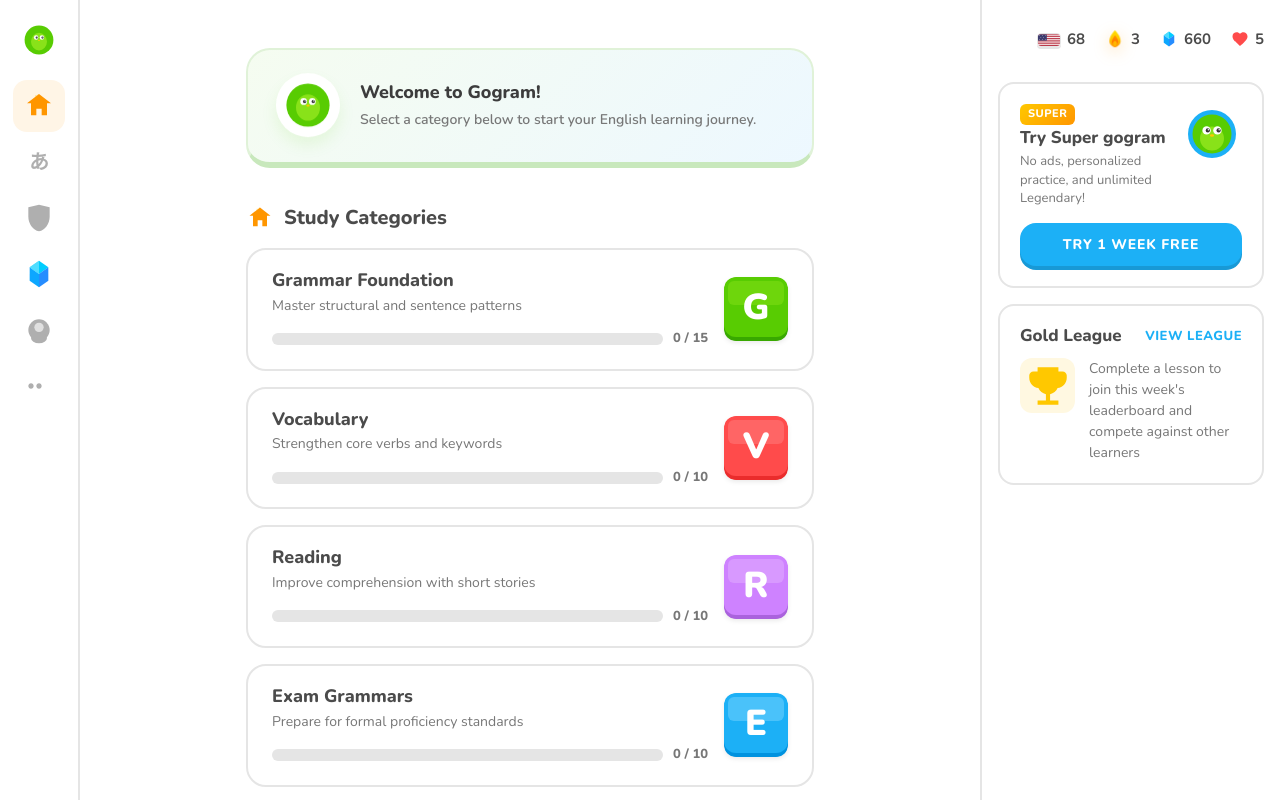
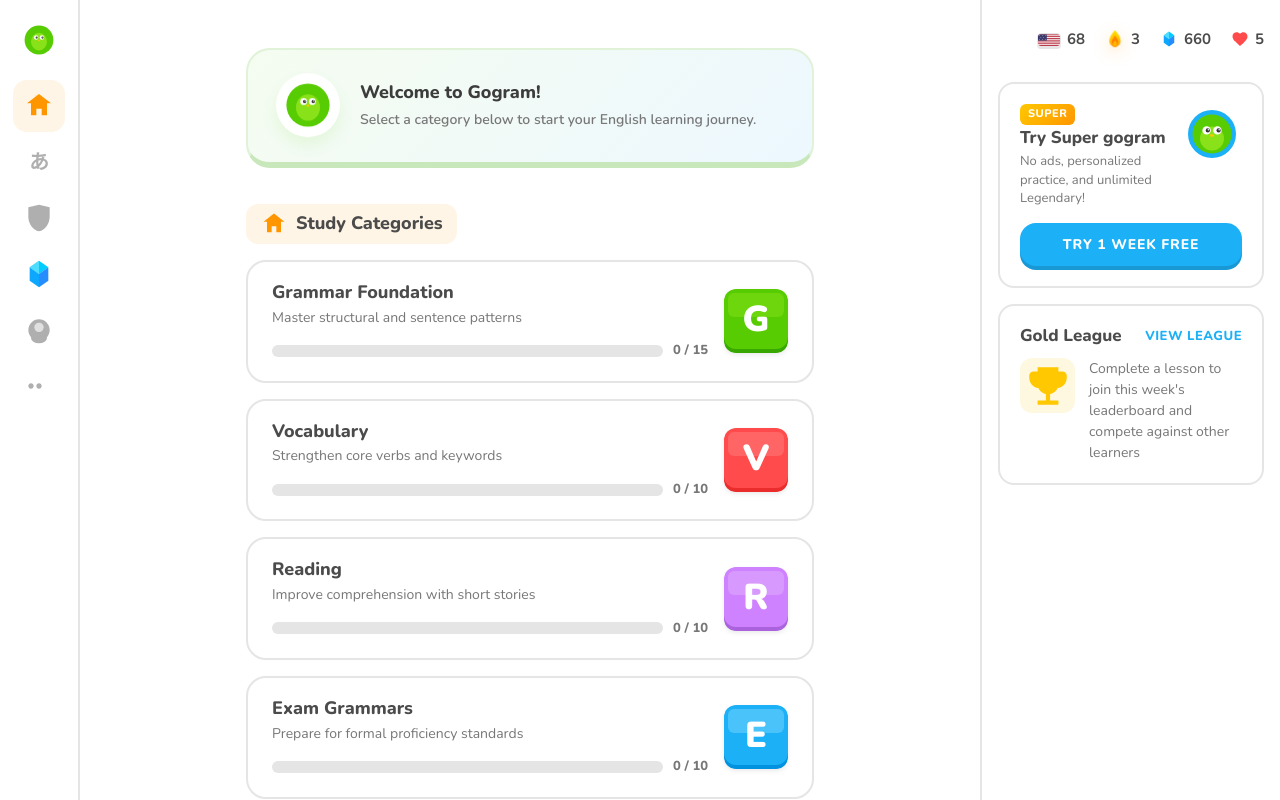
Before and after one commit to kanokpolkulsri/gogram, a React (Vite) app: page /dashboard in a window 1280 px wide. Shown: the top 800 px of the page. Built offline with nearby package versions, Linux system fonts and the light colour scheme; no server answers; sample sign-in values are in the browser's storage.

Commit message:
Style category-section-title-wrapper with soft orange background matching active categories tab

```diff
--- a/src/pages/CategoryPage.css
+++ b/src/pages/CategoryPage.css
@@ -32,11 +32,14 @@
 .category-section-title-wrapper {
   display: flex;
   align-items: center;
-  gap: 10px;
+  gap: 8px;
+  background: #FFF5E6; /* Soft orange matching active categories tab */
+  padding: 6px 14px;
+  border-radius: 12px;
 }
 
 .category-section-header h2 {
-  font-size: 20px;
+  font-size: 18px;
   font-weight: 800;
   color: var(--color-text);
   margin: 0;
```
